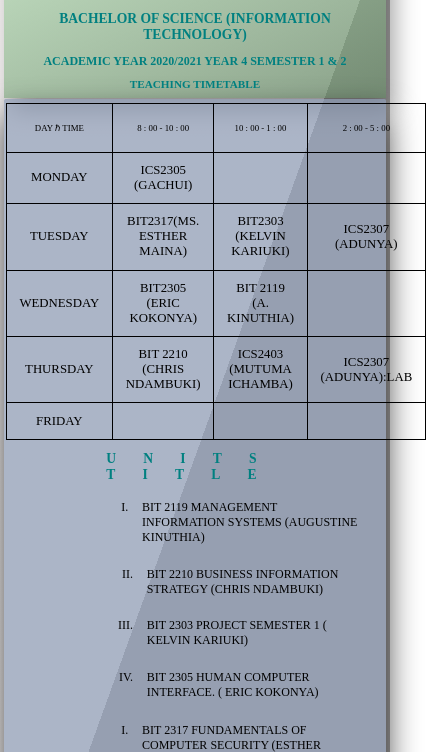
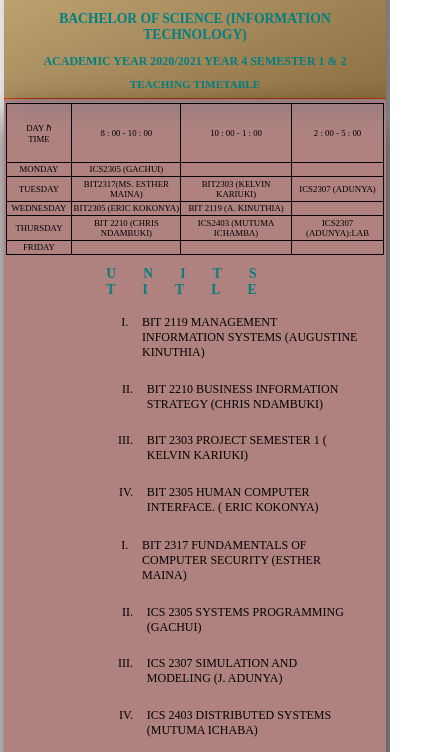
Before and after one commit to paullaster/Time-Table, a plain HTML site: page index.html in a window 390 px wide. Shown: the part 83-835 px from the top of the page, 426 px wide, since content can reach past the window. Drawn offline with Linux system fonts and the light colour scheme.

Commit message:
Media query

```diff
--- a/timetable_style.css
+++ b/timetable_style.css
@@ -214,9 +214,26 @@ footer{
      }
      .row{
          margin-bottom: .1em;
+         text-align: center;
      }
 }
+@media only screen and (max-width: 399px){
+    .main{
+        width: 50%;
+    }
+    td{
+        border: .1em solid black;
+        padding: .2em .1em;
+        text-transform:uppercase;
+        font-size: 1.1em;
+        text-align: center;
+    }
+}
 @media only screen and (max-width:600px){
+    .main{
+        width: 100%;
+        background-color: orangered;
+    }
     .element{
         border: .2em solid grey;
         border-collapse: collapse;
```
